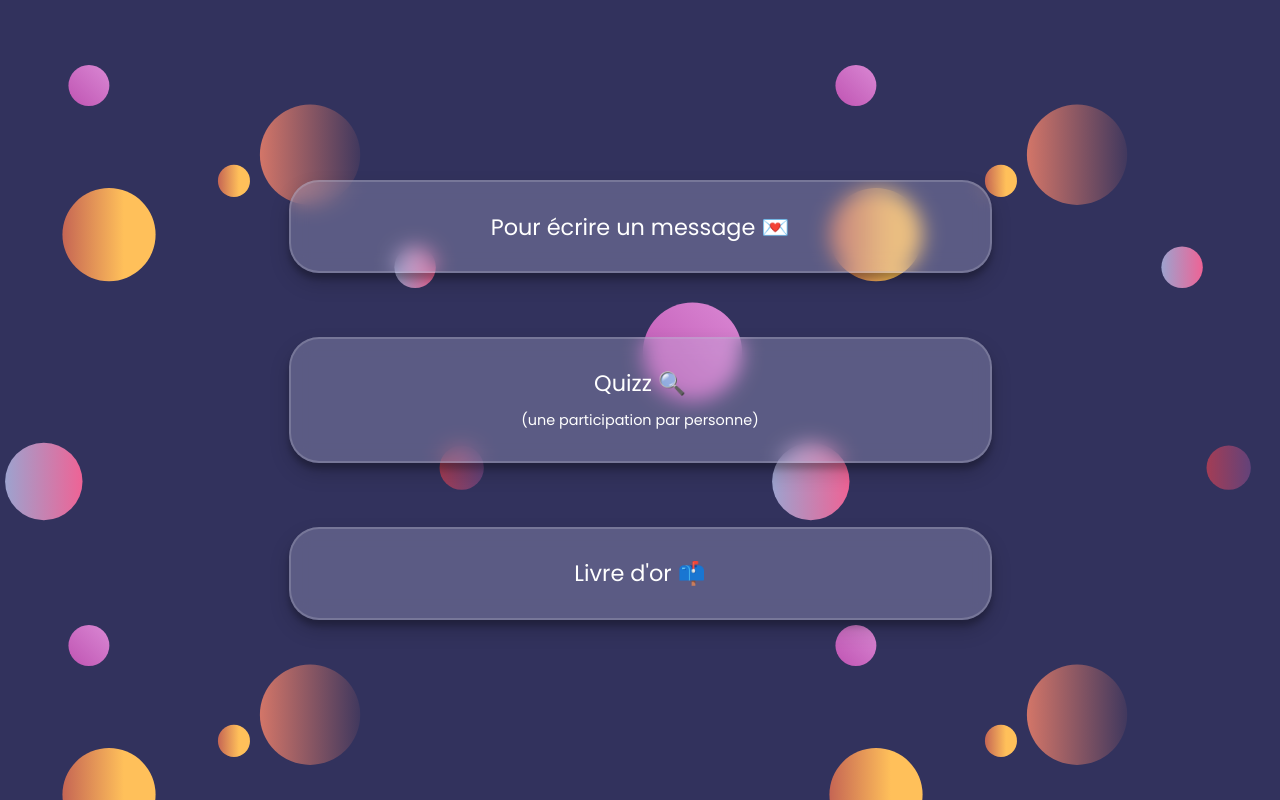
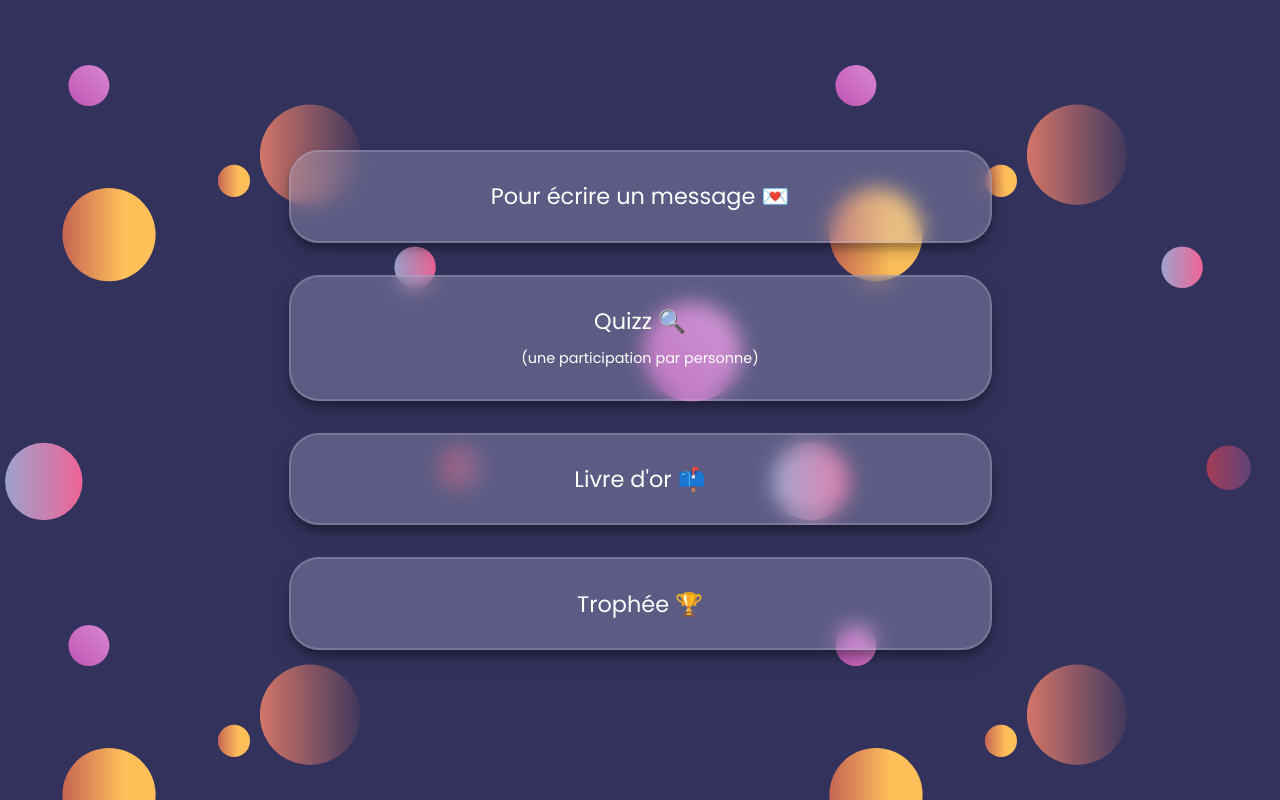
Before and after one commit to jinseosung/birthday-messages, a React (Create React App) app: page / in a window 1280 px wide. Built offline with nearby package versions, Linux system fonts and the light colour scheme; no server answers.

Commit message:
add quizresult btn

```diff
--- a/src/pages/Home.js
+++ b/src/pages/Home.js
@@ -16,6 +16,9 @@ const Home = ({ datas }) => {
       <Link to={`/messages`}>
         <BtnTransparent prop={"Livre d'or 📫"} />
       </Link>
+      <Link to={`/quizresult`}>
+        <BtnTransparent prop={"Trophée 🏆"} />
+      </Link>
     </div>
   );
 };
--- a/src/styles/main.css
+++ b/src/styles/main.css
@@ -74,7 +74,7 @@ body {
   display: flex;
   flex-direction: column;
   justify-content: center;
-  gap: 4rem;
+  gap: 2rem;
   padding: 2rem;
 }
 
--- a/src/styles/scss/layout/_home.scss
+++ b/src/styles/scss/layout/_home.scss
@@ -3,6 +3,6 @@
   display: flex;
   flex-direction: column;
   justify-content: center;
-  gap: 4rem;
+  gap: 2rem;
   padding: 2rem;
 }
```
